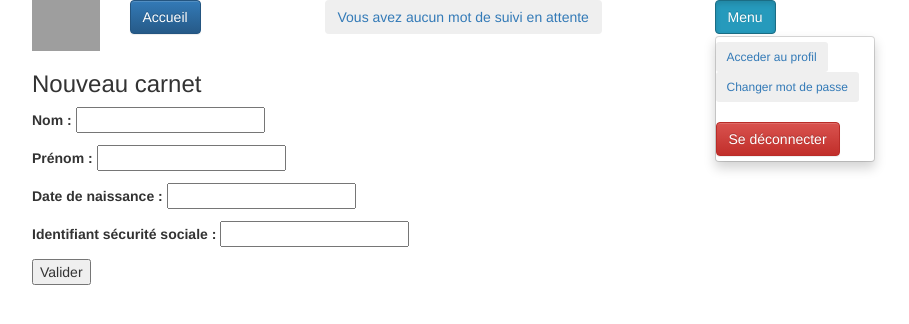
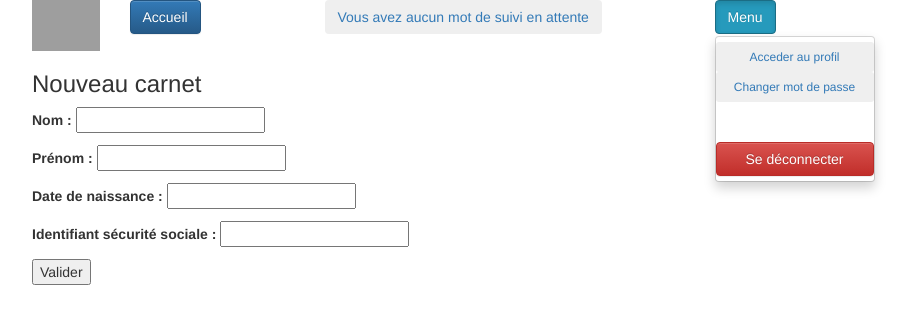
Before and after one commit to CaralDesail/CarnetDeLiaisonAlpha, a Django app: page /tablecom/NewCSNB in a window 1280 px wide, after a click on "Menu". Shown: the top 324 px of the page, without its empty margins (38-947 px from the left). Run offline with Django 3.2, Linux system fonts and the light colour scheme; a user stored in the database is signed in; some libraries are stand-ins or nearby versions; grey boxes are pictures that could not be loaded.

Commit message:
Avant ajout django-postman

```diff
--- a/Carnet/tablecom/modules_complementaires.py
+++ b/Carnet/tablecom/modules_complementaires.py
@@ -30,6 +30,9 @@ def list_of_articles(string_of_articles):
         try :
             articleSel=Article.objects.get(id=article)
             print(articleSel.title)
+            #print("les numero de l'auteur :",articleSel.id_Professionnal, "ce qui correspond à :",User.objects.get(pk=articleSel.id_Professionnal).first_name,User.objects.get(pk=articleSel.id_Professionnal).last_name)
+            articleSel.auteur_first_name=User.objects.get(pk=articleSel.id_Professionnal).first_name
+            articleSel.auteur_last_name=User.objects.get(pk=articleSel.id_Professionnal).last_name
             NewListArticles.append(articleSel)
         except:
             print("Impossible de récupérer l'item {0} : Vérifier que chaque ID existe".format(article))
--- a/Carnet/tablecom/templates/tablecom/NewArticle.html
+++ b/Carnet/tablecom/templates/tablecom/NewArticle.html
@@ -7,7 +7,6 @@
 <div class="container">
 
 {% if envoi %}L'article à bien été créé !
-
 {% else %}
 
     <H3>Message de {{user.first_name}} {{user.last_name}} concernant {{ carnet.name }} {{ carnet.forename }} né(e) le {{carnet.date_of_birth}} </H3>
--- a/Carnet/tablecom/templates/tablecom/base.html
+++ b/Carnet/tablecom/templates/tablecom/base.html
@@ -7,7 +7,10 @@
   <link rel="stylesheet" href="https://maxcdn.bootstrapcdn.com/bootstrap/3.4.1/css/bootstrap.min.css">
   <script src="https://ajax.googleapis.com/ajax/libs/jquery/3.4.1/jquery.min.js"></script>
   <script src="https://maxcdn.bootstrapcdn.com/bootstrap/3.4.1/js/bootstrap.min.js"></script>    <link rel="stylesheet" href="//maxcdn.bootstrapcdn.com/bootstrap/3.4.0/css/bootstrap-theme.min.css">
+        <style type="text/css">
+      [class*="marge3"] { margin-left: 3em; }
 
+    </style>
 
    <title>{% block title %}Titre de la page{% endblock %}</title>
 </head>
@@ -31,13 +34,12 @@
           </button>
           <div class="dropdown-menu">
 
-            <a href="{% url 'MyProfile' %}"><button type="button" class="btn btn btn-secondary btn-sm">Acceder au profil</button></a>
-            <a href="{% url 'password_change' %}"><button type="button" class="btn btn btn-secondary btn-sm">Changer mot de passe</button></a><br><br>
+            <a href="{% url 'MyProfile' %}"><button type="button" class="btn btn btn-secondary btn-sm btn-block">Acceder au profil</button></a>
+            <a href="{% url 'password_change' %}"><button type="button" class="btn btn btn-secondary btn-sm btn-block">Changer mot de passe</button></a><br><br>
             <div class="dropdown-divider"> </div>
-            <a href="{% url 'deconnexion' %}"><button type="button" class="btn btn-danger">Se déconnecter</button></a>
+            <a href="{% url 'deconnexion' %}"><button type="button" class="btn btn-danger btn-block">Se déconnecter</button></a>
           </div>
         </div>
-
     </div>
   </div>
 </div>
--- a/Carnet/tablecom/views.py
+++ b/Carnet/tablecom/views.py
@@ -162,7 +162,6 @@ def NewArticle(request,id_carnet):
         id_of_current_user=request.user.pk
         premodel=Article(id_Professionnal=id_of_current_user)
         form = NewArticleForm(request.POST or None, instance=premodel)
-        # print(form.Categorie_Professionnelle)
         if form.is_valid():
             print("Formulaire validé")
             envoi = True
```
Also changed, not shown: Carnet/tablecom/templates/tablecom/ChildSNotebook.html (+6 -5 lines), Carnet/db.sqlite3.
